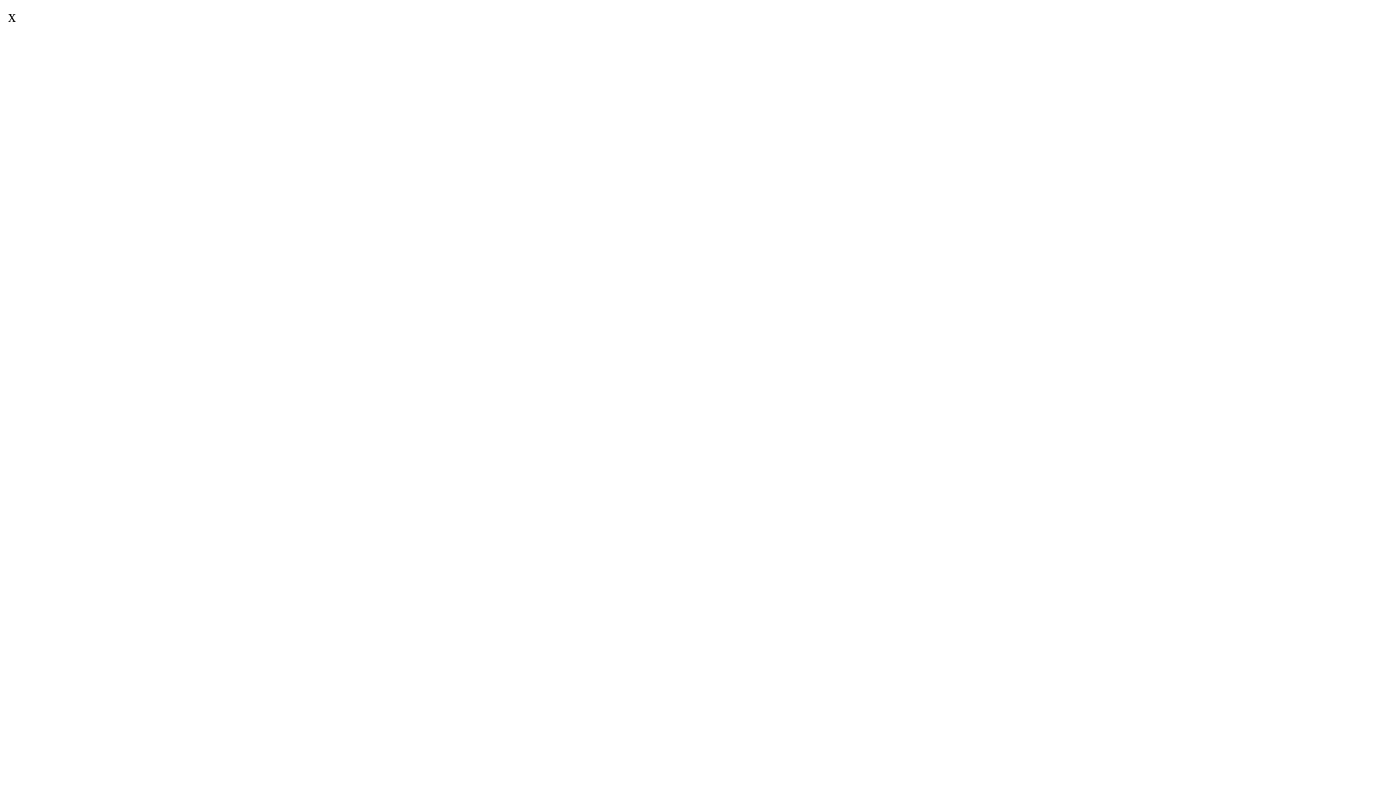
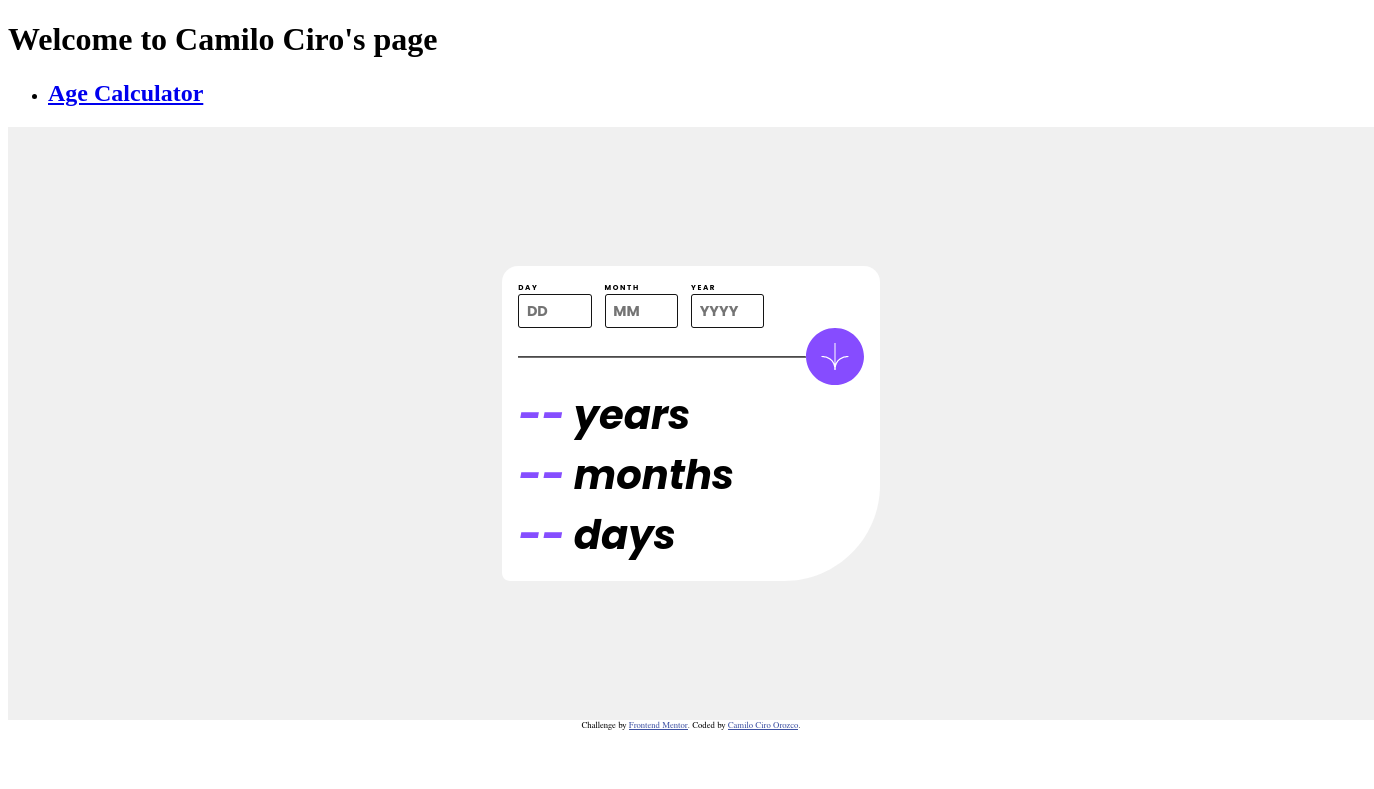
Before and after one commit to Camilo190/Frontend-Challenges, a plain HTML site: page index.html in a window 1280 px wide. Shown: the whole page, 1374 px wide, since content can reach past the window. Drawn offline with Linux system fonts and the light colour scheme.

Commit message:
update landing page due to troubles

```diff
--- a/index.html
+++ b/index.html
@@ -7,7 +7,10 @@
     <title>Document</title>
 </head>
 <body>
-
-    x
+    <h1>Welcome to Camilo Ciro's page</h1>
+    <ul>
+        <li><h2><a href="age-calculator-app-main/index.html">Age Calculator</a></h2></li>
+    </ul>
+    <img src="age-calculator-app-main/img.jpg" alt="">
 </body>
 </html>
```
